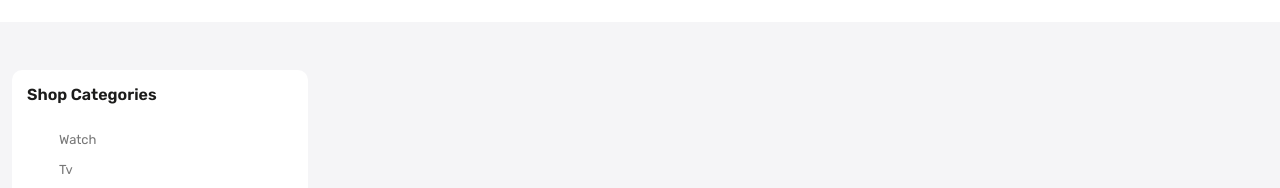
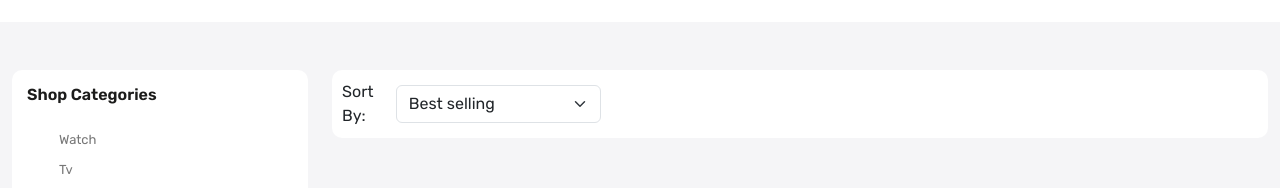
Before and after one commit to WanjaNjunge/ecommerce-app, a React (Create React App) app: page /store in a window 1280 px wide. Shown: the part 283-471 px from the top of the page. Built offline with nearby package versions, Linux system fonts and the light colour scheme.

Commit message:
feat:filtersearch

```diff
--- a/src/App.css
+++ b/src/App.css
@@ -374,5 +374,10 @@
 .random-products:first-child {
   border-bottom: 1px solid var(--color-ededed);
 }
+.filter-sort-grid {
+  padding: 10px;
+  background-color: white;
+  border-radius: 10px;
+}
 /*Home wrapper 2 END*/
 /*Home END*/
--- a/src/pages/OurStore.js
+++ b/src/pages/OurStore.js
@@ -196,7 +196,25 @@
                 </div>
               </div>
             </div>
-            <div className='col-9'></div>
+            <div className='col-9'>
+              <div className='filter-sort-grid'>
+                <div className='d-flex  justify-content-between align-items-center'>
+                  <div className='d-flex align-items-center gap-10'>
+                    <p className='mb-0 d-block'>Sort By:</p>
+                    <select name="" className="form-control form-select" id="">
+                    <option value="manual">Featured</option>
+                    <option value="best-selling" selected="selected">Best selling</option>
+                    <option value="title-ascending">Alphabetically, A-Z</option>
+                    <option value="title-descending">Alphabetically, Z-A</option>
+                    <option value="price-ascending">Price, low to high</option>
+                    <option value="price-descending">Price, high to low</option>
+                    <option value="created-ascending">Date, old to new</option>
+                    <option value="created-descending">Date, new to old</option></select>
+                  </div>
+                  <div></div>
+                </div>
+              </div>
+            </div>
           </div>
         </div>
       </div>
```
